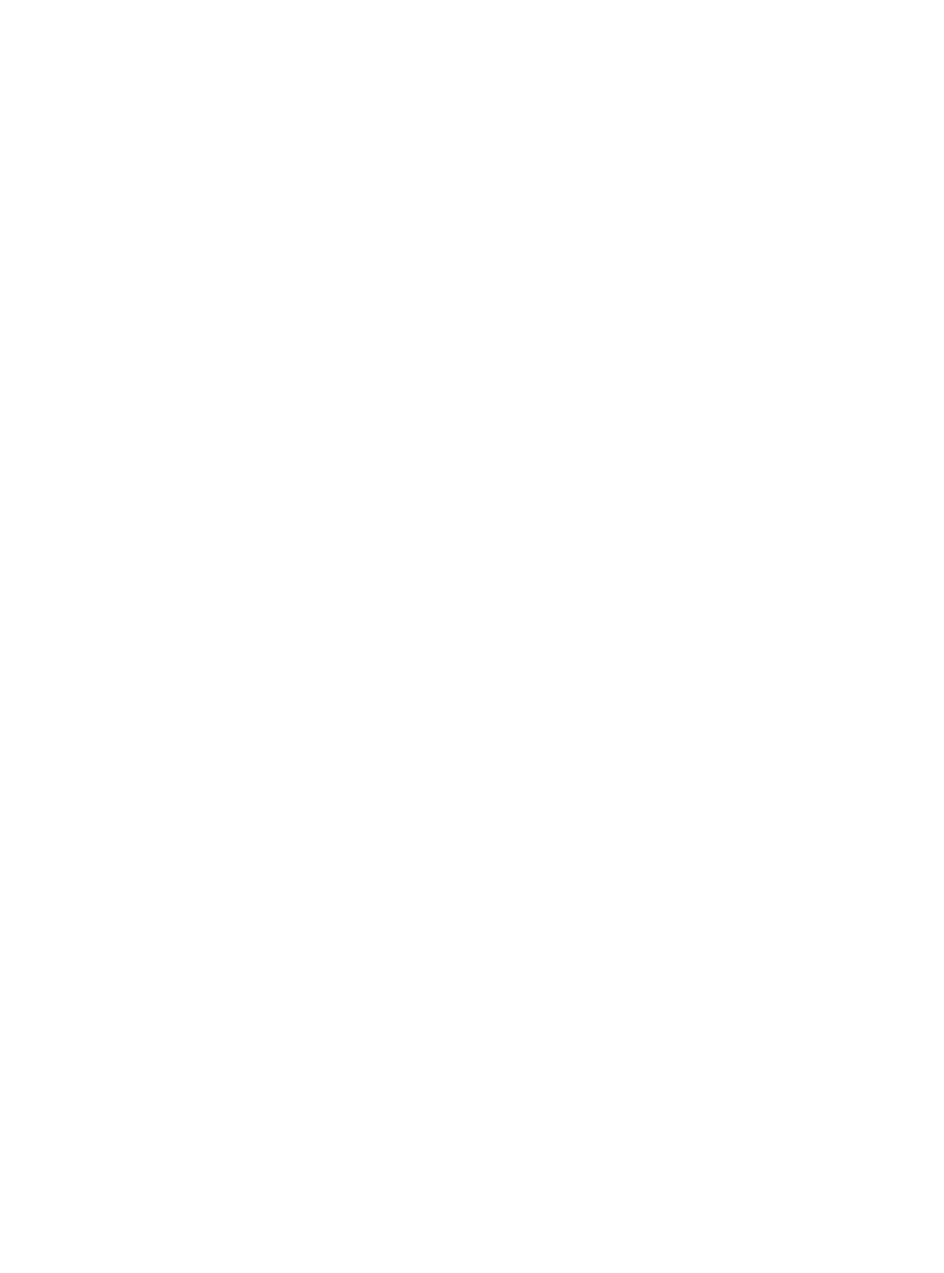
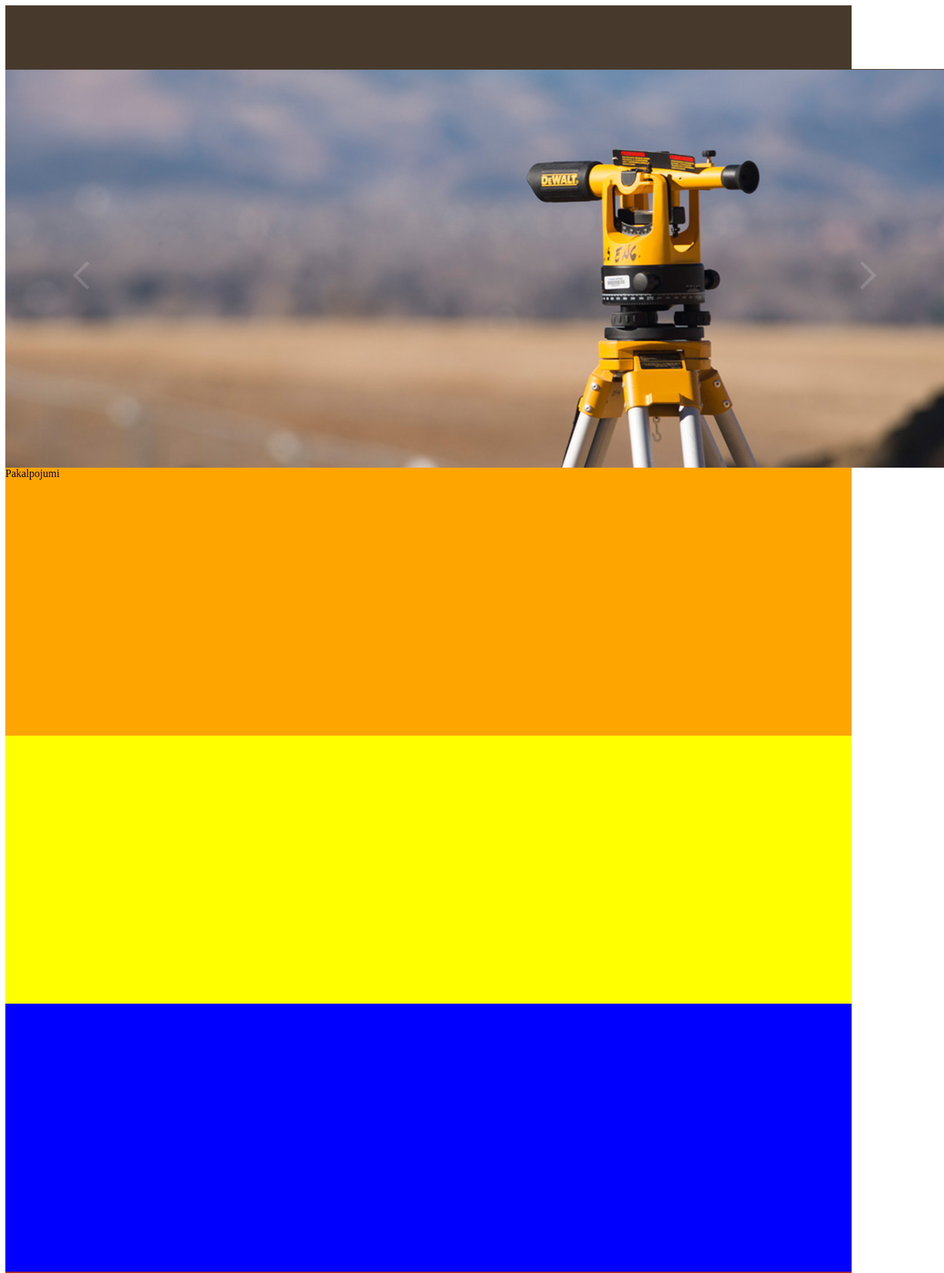
Before and after one commit to maksako/mernieks, a plain HTML site: page index.html in a window 1280 px wide. Shown: the top 1900 px of the page at 67% size, 1410 px wide, since content can reach past the window. Before the commit the page ends 800 px from the top, so only its background shows below. Drawn offline with Linux system fonts and the light colour scheme.

Commit message:
made basic style

```diff
--- a/index.html
+++ b/index.html
@@ -1,7 +1,7 @@
 <!DOCTYPE html>
 <html>
 <head>
-  <link rel="stylesheet" typehref="style.css" />
+  <link rel="stylesheet" href="style.css" />
   <title>Mērnieks</title>
   <meta charset="UTF-8">
 </head>
@@ -11,10 +11,11 @@
 
     </div>
     <div class="slider">
+      <img class="slider-image" src="img/slider.jpg">
 
     </div>
     <div class="services">
-
+      Pakalpojumi
     </div>
     <div class="prices">
 
--- a/style.css
+++ b/style.css
@@ -1 +1,28 @@
-body {color:red}
+.header{
+  height: 95px;
+  background-color: #473A2D;
+}
+.slider{
+  height: 595px;
+  background-color: red;
+}
+.services{
+  height: 400px;
+  background-color: orange
+}
+.prices{
+  height: 400px;
+  background-color: yellow;
+}
+.about-us{
+  height: 400px;
+  background-color: blue;
+}
+.clients{
+  height: 400px;
+  background-color: brown;
+}
+.contacts{
+  height: 400px;
+  background-color: red;;
+}
```
Also changed, not shown: _temp/edgarsudrisphoto.jpg (renamed from edgarsudrisphoto.jpg), _temp/tomasssoopargsphoto.jpg (renamed from tomasssoopargsphoto.jpg), img/logo.png (renamed from logo.png), img/slider.jpg (renamed from photo.jpg).
